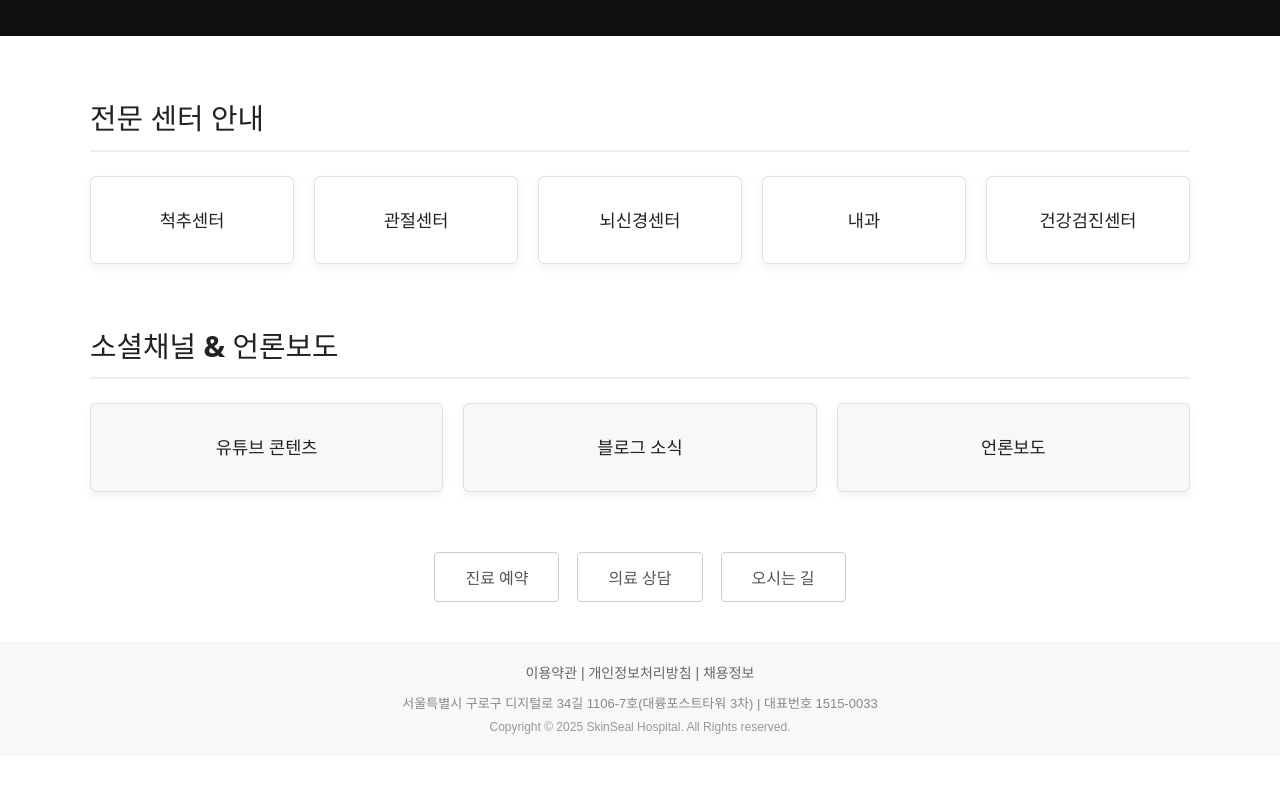
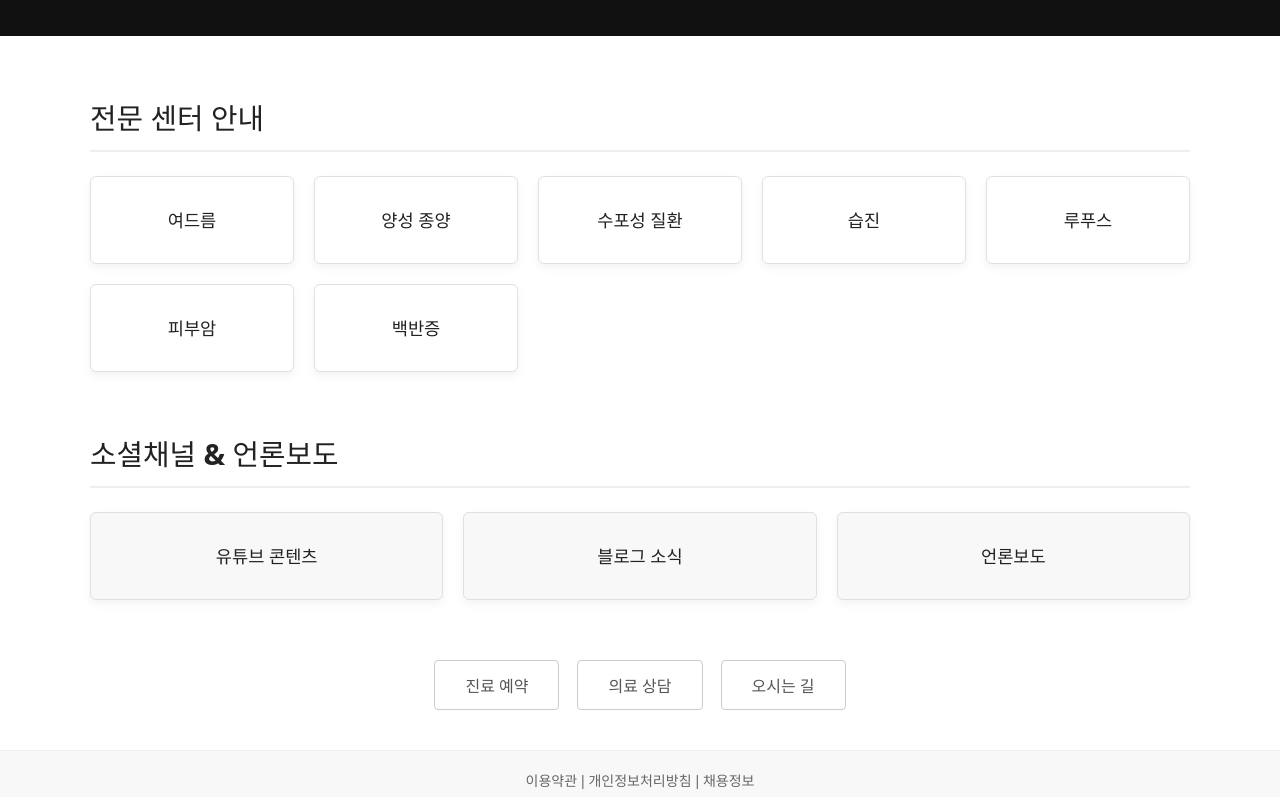
Before and after one commit to kitoku8706/skinseal-fronend, a React (Vite) app: page / in a window 1280 px wide. Shown: the part 628-1425 px from the top of the page. Before the commit the page ends 1384 px from the top, so only its background shows below. Built offline with nearby package versions, Linux system fonts and the light colour scheme; no server answers.

Commit message:
251027 | homepage

```diff
--- a/src/pages/HomePage.jsx
+++ b/src/pages/HomePage.jsx
@@ -1,5 +1,5 @@
 import { useEffect, useState } from "react";
-import { useNavigate } from "react-router-dom";
+import { Link, useNavigate } from "react-router-dom";
 import { pingBackend, getUsersFromBackend, getChatbotCategories } from "../api/testApi";
 import NoticeListPage from "./NoticeListPage";
 import NavBar from "../components/NavBar";
@@ -89,27 +89,43 @@ function HomePage() {
         <section className="center-section">
           <h2>전문 센터 안내</h2>
           <div className="center-cards">
-            <div className="center-card">척추센터</div>
-            <div className="center-card">관절센터</div>
-            <div className="center-card">뇌신경센터</div>
-            <div className="center-card">내과</div>
-            <div className="center-card">건강검진센터</div>
+            <Link to="/diagnosis/1" className="center-card">
+              여드름
+            </Link>
+            <Link to="/diagnosis/2" className="center-card">
+              양성 종양
+            </Link>
+            <Link to="/diagnosis/3" className="center-card">
+              수포성 질환
+            </Link>
+            <Link to="/diagnosis/4" className="center-card">
+              습진
+            </Link>
+            <Link to="/diagnosis/5" className="center-card">
+              루푸스
+            </Link>
+            <Link to="/diagnosis/6" className="center-card">
+              피부암
+            </Link>
+            <Link to="/diagnosis/7" className="center-card">
+              백반증
+            </Link>
           </div>
         </section>
 
         <section className="social-section">
           <h2>소셜채널 & 언론보도</h2>
           <div className="social-cards">
-            <div className="social-card">유튜브 콘텐츠</div>
-            <div className="social-card">블로그 소식</div>
-            <div className="social-card">언론보도</div>
+            <a href="http://www.youtube.com" className="social-card">유튜브 콘텐츠</a>
+            <a href="http://www.naver.com" className="social-card">블로그 소식</a>
+            <a href="http://google.com" className="social-card">언론보도</a>
           </div>
         </section>
 
         <section className="quick-links">
-          <button>진료 예약</button>
+          <button onClick={() => navigate("reservation/consult")}>진료 예약</button>
           <button>의료 상담</button>
-          <button>오시는 길</button>
+          <button onClick={() => navigate("/directions")}>오시는 길</button>
         </section>
 
 
```
